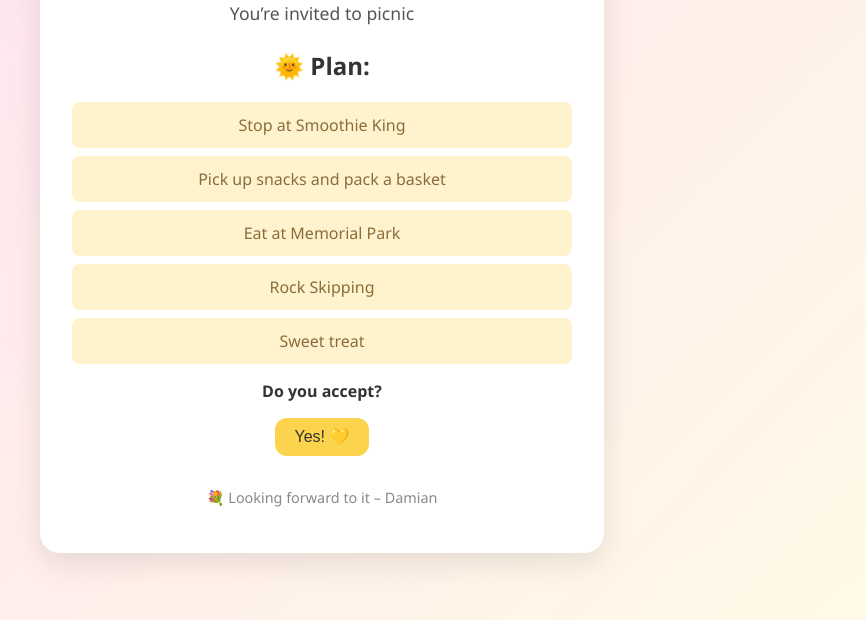
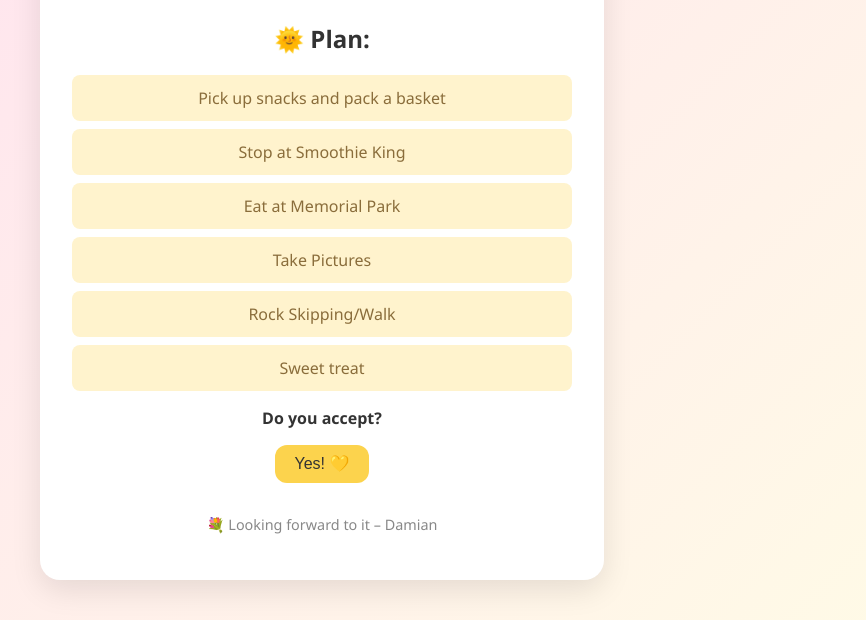
Before and after one commit to DWilliams325/Picnic, a plain HTML site: page index.html in a window 1280 px wide. Shown: the part 180-800 px from the top of the page, without its empty margins (318-1184 px from the left). Drawn offline with Linux system fonts and the light colour scheme.

Commit message:
Agenda Change

```diff
--- a/index.html
+++ b/index.html
@@ -9,15 +9,16 @@
 <body>
   <div class="container">
     <h1>🌸 Picnic Date Invitation 🌼</h1>
-    <p class="intro">You’re invited to picnic </p>
+    <p class="intro">You’re invited to a picnic </p>
 
     <div class="event-details">
       <h2>🌞 Plan:</h2>
       <ul>
+        <li>Pick up snacks and pack a basket</li>
         <li>Stop at Smoothie King</li>
-        <li>Pick up snacks and pack a basket</li>
         <li>Eat at Memorial Park</li>
-        <li>Rock Skipping</li>
+        <li>Take Pictures</li>
+        <li>Rock Skipping/Walk</li>
         <li>Sweet treat</li>
       </ul>
     </div>
```
